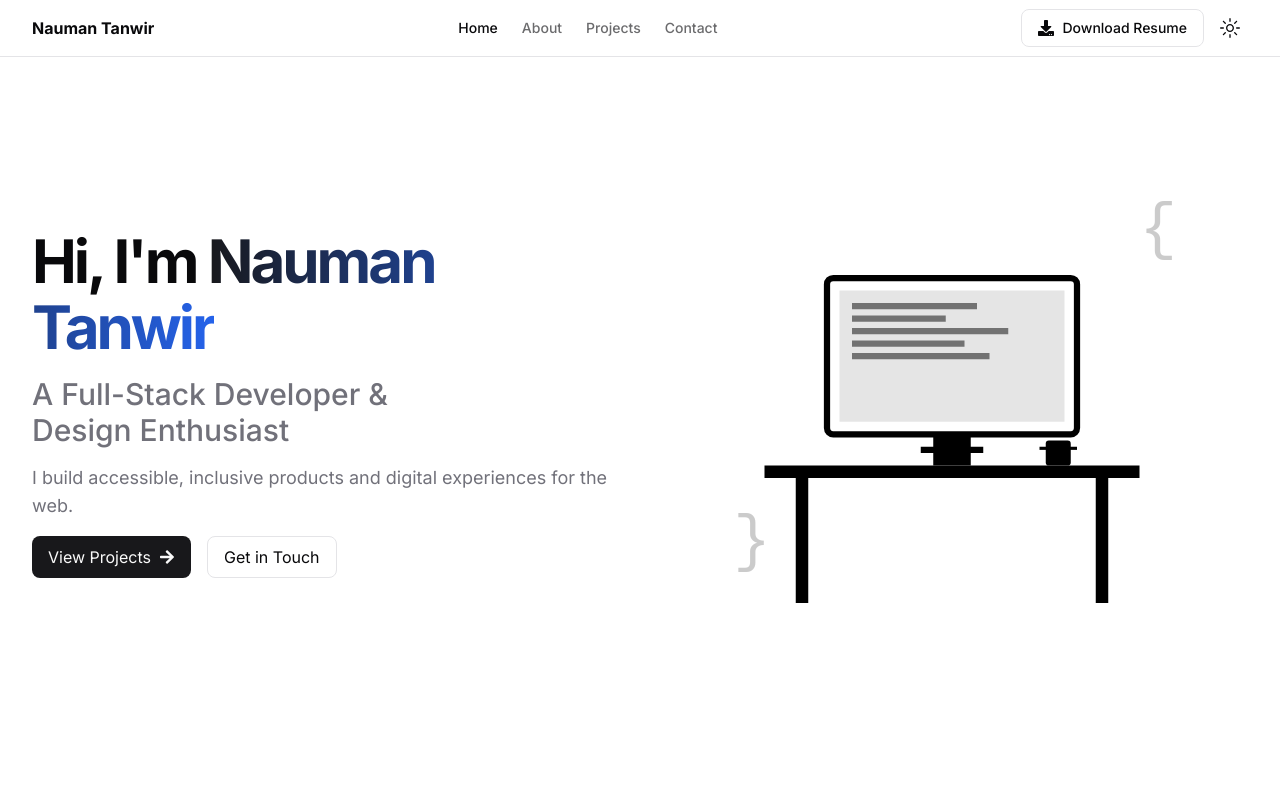
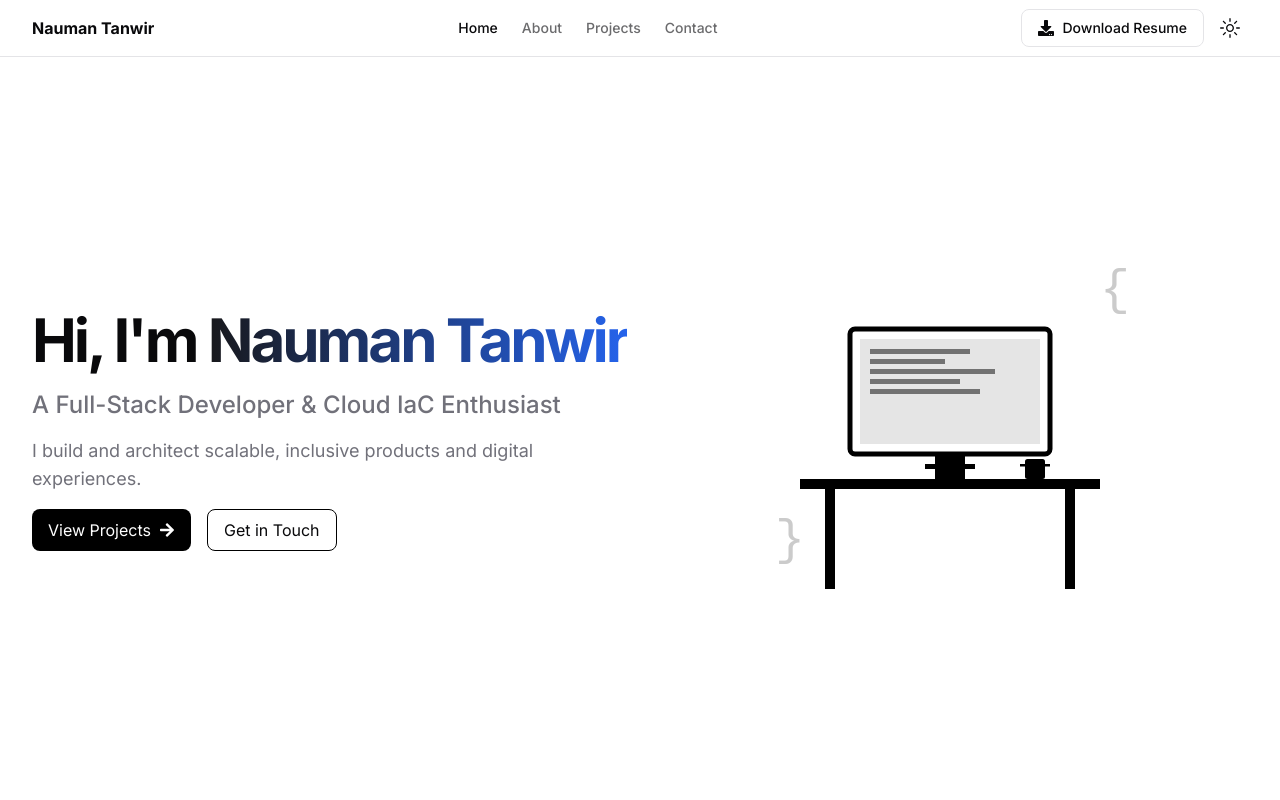
Before and after one commit to ntanwir10/ntanwir-dev-portfolio-2025, a Next.js app: page / in a window 1280 px wide. Shown: the top 800 px of the page. Built offline with nearby package versions, Linux system fonts and the light colour scheme.

Commit message:
homepage improved

```diff
--- a/src/app/about/page.tsx
+++ b/src/app/about/page.tsx
@@ -49,10 +49,7 @@ export default function About() {
             <h1 className="mb-8 text-4xl font-bold">About Me</h1>
             <div className="prose prose-lg dark:prose-invert">
               <p className="text-lg text-muted-foreground">
-                I am an experienced and passionate Full Stack Developer with a strong foundation in web technologies
-                and a keen eye for creating elegant solutions to complex problems. My journey in
-                software development has equipped me with a diverse skill set and the ability to
-                work effectively across the entire development stack.
+                I am an experienced and passionate Full Stack Developer with a strong foundation in web technologies and a keen eye for creating elegant solutions to complex problems. My journey in software development has equipped me with a diverse skill set and the ability to work effectively across the entire development stack.
               </p>
               <p className="mt-4 text-lg text-muted-foreground">
                 I believe in writing clean, maintainable code and staying up-to-date with the
--- a/src/app/page.tsx
+++ b/src/app/page.tsx
@@ -10,9 +10,9 @@ export default function Home() {
   return (
     <div className="flex min-h-screen flex-col">
       <Header />
-      <main className="flex-1">
-        <section className="container py-12 md:py-24">
-          <div className="grid items-center gap-8 lg:grid-cols-2">
+      <main className="flex-1 flex flex-col justify-center">
+        <section className="container py-8">
+          <div className="grid items-center gap-6 lg:grid-cols-2">
             <motion.div
               initial={{ opacity: 0, y: 20 }}
               animate={{ opacity: 1, y: 0 }}
@@ -25,25 +25,23 @@ export default function Home() {
                   Nauman Tanwir
                 </span>
               </h1>
-              <h2 className="text-2xl font-medium text-muted-foreground md:text-3xl">
-                A Full-Stack Developer &
-                <br />
-                Design Enthusiast
+              <h2 className="text-xl font-medium text-muted-foreground md:text-2xl">
+                A Full-Stack Developer & Cloud IaC Enthusiast
               </h2>
-              <p className="max-w-[600px] text-lg text-muted-foreground">
-                I build accessible, inclusive products and digital experiences for the web.
+              <p className="max-w-[600px] text-base text-muted-foreground md:text-lg">
+                I build and architect scalable, inclusive products and digital experiences.
               </p>
               <div className="flex gap-4">
                 <Link
                   href="/projects"
-                  className="group inline-flex items-center gap-2 rounded-lg bg-primary px-4 py-2 text-primary-foreground transition-colors hover:bg-primary/90"
+                  className="group inline-flex items-center gap-2 rounded-lg bg-black px-4 py-2 text-white transition-colors hover:bg-black/90 dark:bg-white dark:text-black dark:hover:bg-white/90"
                 >
                   View Projects
                   <FaArrowRight className="transition-transform group-hover:translate-x-1" />
                 </Link>
                 <Link
                   href="/contact"
-                  className="inline-flex items-center gap-2 rounded-lg border px-4 py-2 transition-colors hover:bg-accent"
+                  className="inline-flex items-center gap-2 rounded-lg border border-black px-4 py-2 transition-colors hover:bg-gray-100 dark:border-white dark:hover:bg-white/10"
                 >
                   Get in Touch
                 </Link>
@@ -54,7 +52,7 @@ export default function Home() {
               initial={{ opacity: 0, scale: 0.95 }}
               animate={{ opacity: 1, scale: 1 }}
               transition={{ duration: 0.5, delay: 0.2 }}
-              className="relative mx-auto aspect-square w-full max-w-[500px]"
+              className="relative mx-auto aspect-square w-full max-w-[400px]"
             >
               <Image
                 src="/developer-illustration.svg"
```
